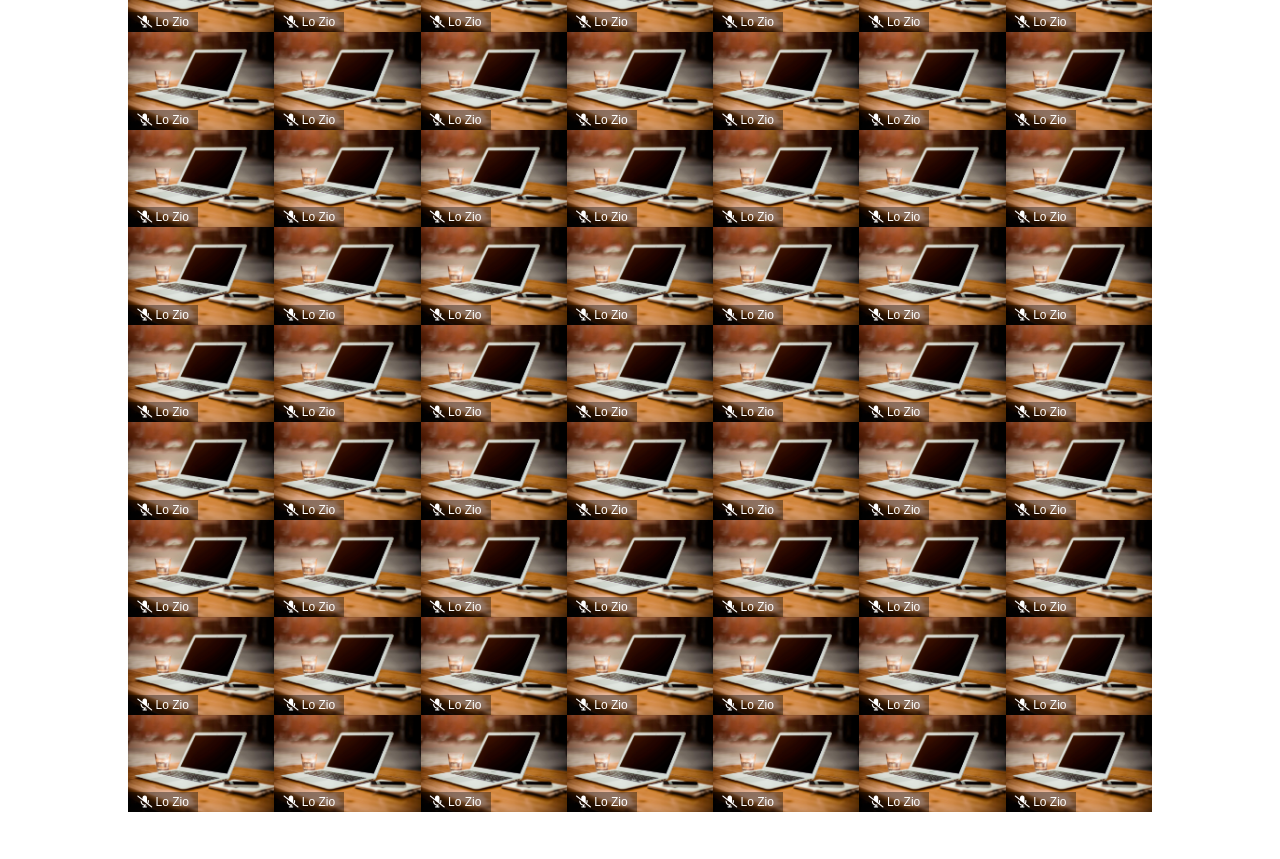
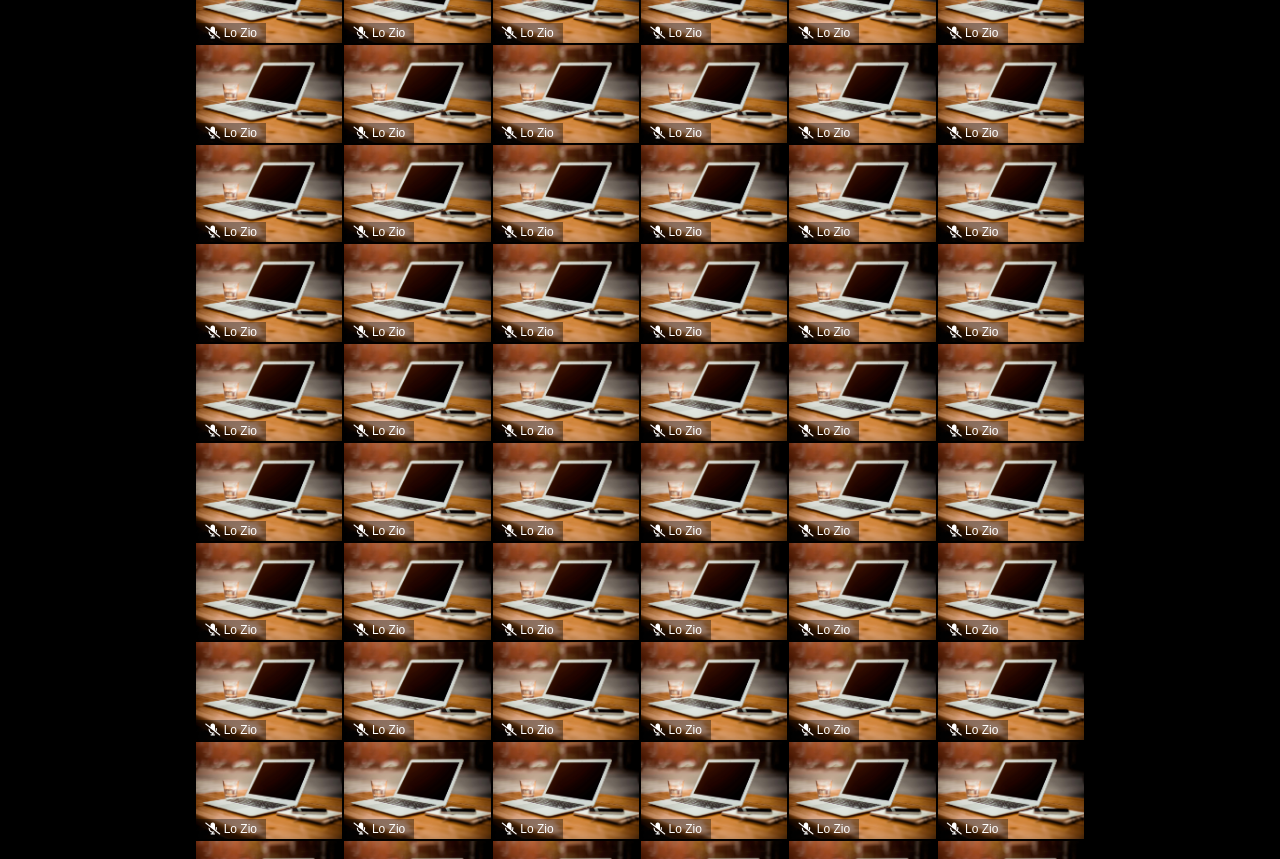
Before and after one commit to Emanuele-Guerra/html-css-zoom, a plain HTML site: page index.html in a window 1280 px wide. Shown: the part 648-1507 px from the top of the page. Drawn offline with Linux system fonts and the light colour scheme.

Commit message:
almost end

```diff
--- a/css/style.css
+++ b/css/style.css
@@ -3,6 +3,7 @@
     padding: 0;
     box-sizing: border-box;
     font-family: sans-serif;
+
 }
 .head-container{
     height: 70px;
@@ -45,20 +46,29 @@
 .fa-solid.fa-grip{
     font-size: 16px;
 }
+main{
+    min-height: calc(100vh -70 -80);
+    overflow-y: auto;
+    background-color: black;
+}
 .flex-container{
     margin: auto;
     width: 80%;
     display: flex;
-    justify-content: space-between;
+    justify-content: center;
     flex-wrap: wrap;
+
 
 }
 .img{
     display: flex;
     width: calc(100% / 7);
     position: relative;
+    margin: 1px;
 
 }
+
+
 
 img{
     width: 100%;
@@ -76,12 +86,17 @@ img{
     vertical-align: middle;
     line-height: 20px;
     font-size: 12px;
+
+
 }
+
+
 .footer-container{
     height: 80px;
     width: 100%;
     margin-top: 50px;
-    background-color: rgb(34, 34, 34);
+    background-color: rgb(49, 49, 49);
+
 
 }
 .flex-foot{
@@ -90,18 +105,21 @@ img{
     width: 100%;
     justify-content: space-between;
     align-items: center;
+
 }
 .end{
     height: 100%;
     min-width: 50px;
     font-size: 12px;
     color: red;
-    background-color: rgb(88, 88, 88);
+    background-color: rgb(80, 80, 80);
     line-height: 80px;
     vertical-align: middle;
     text-align: center;
     padding: 0 1em 0 1em;
 }
+
+
 
 footer i{
     font-size: 25px;
--- a/index.html
+++ b/index.html
@@ -24,7 +24,8 @@
 
     </header>
 
-    <main>
+<main>
+    <div class="overflow">
         <div class="flex-container">
             <div class="img">
                 <img src="img/6-5000x3333.jpg" alt="">
@@ -726,68 +727,6 @@
                 </div>
             </div>
 
-            <div class="img">
-                <img src="img/6-5000x3333.jpg" alt="">
-                <div class="pinco">
-                    <i class="fa-solid fa-microphone-slash"></i>
-                    <span>Lo Zio</span>
-                </div>
-            </div>
-
-            <div class="img">
-                <img src="img/6-5000x3333.jpg" alt="">
-                <div class="pinco">
-                    <i class="fa-solid fa-microphone-slash"></i>
-                    <span>Lo Zio</span>
-                </div>
-            </div>
-            <div class="img">
-                <img src="img/6-5000x3333.jpg" alt="">
-                <div class="pinco">
-                    <i class="fa-solid fa-microphone-slash"></i>
-                    <span>Lo Zio</span>
-                </div>
-            </div>
-
-
-            <div class="img">
-                <img src="img/6-5000x3333.jpg" alt="">
-                <div class="pinco">
-                    <i class="fa-solid fa-microphone-slash"></i>
-                    <span>Lo Zio</span>
-                </div>
-            </div>
-
-            <div class="img">
-                <img src="img/6-5000x3333.jpg" alt="">
-                <div class="pinco">
-                    <i class="fa-solid fa-microphone-slash"></i>
-                    <span>Lo Zio</span>
-                </div>
-            </div>
-
-            <div class="img">
-                <img src="img/6-5000x3333.jpg" alt="">
-                <div class="pinco">
-                    <i class="fa-solid fa-microphone-slash"></i>
-                    <span>Lo Zio</span>
-                </div>
-            </div>
-            <div class="img">
-                <img src="img/6-5000x3333.jpg" alt="">
-                <div class="pinco">
-                    <i class="fa-solid fa-microphone-slash"></i>
-                    <span>Lo Zio</span>
-                </div>
-            </div>
-
-            <div class="img">
-                <img src="img/6-5000x3333.jpg" alt="">
-                <div class="pinco">
-                    <i class="fa-solid fa-microphone-slash"></i>
-                    <span>Lo Zio</span>
-                </div>
-            </div>
 
 
 
@@ -799,9 +738,10 @@
 
 
 
-        </div>
 
-    </main>
+    </div>
+
+</main>
 
     <footer>
         <div class="footer-container">
```
